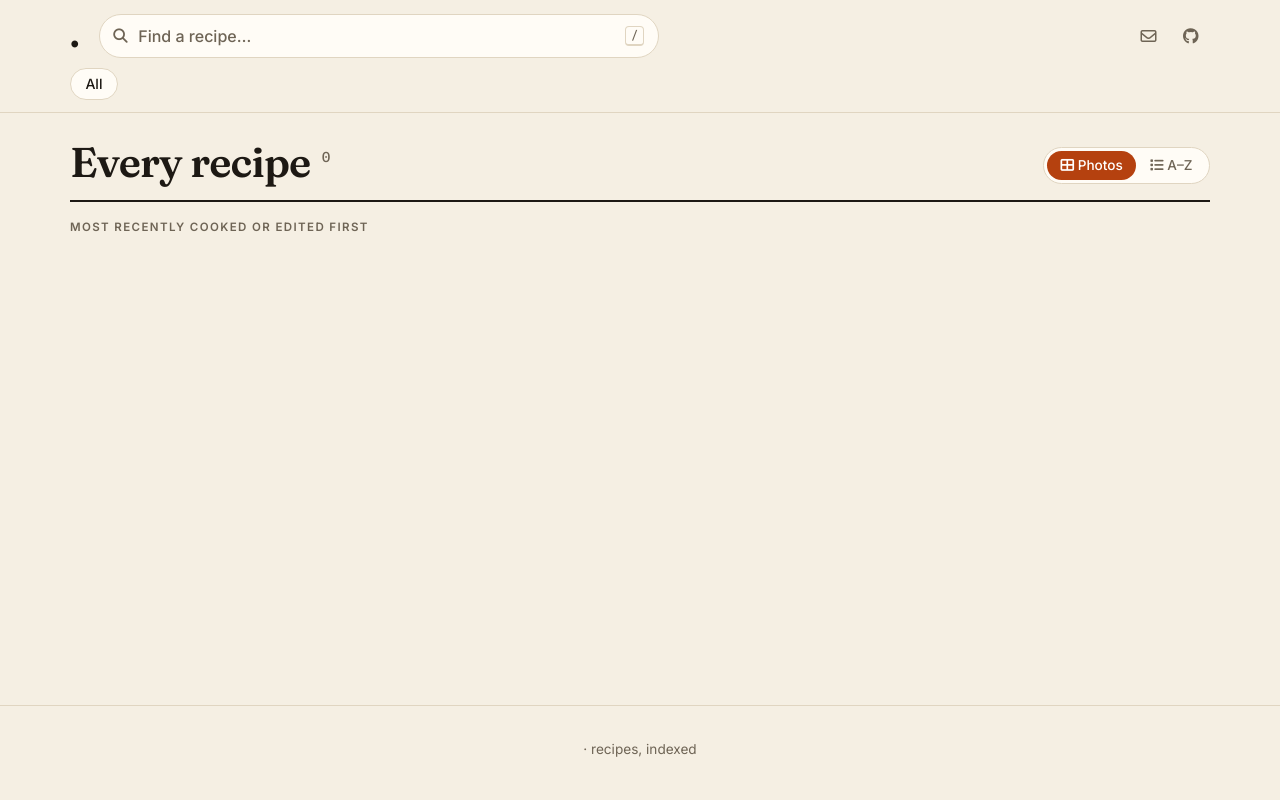
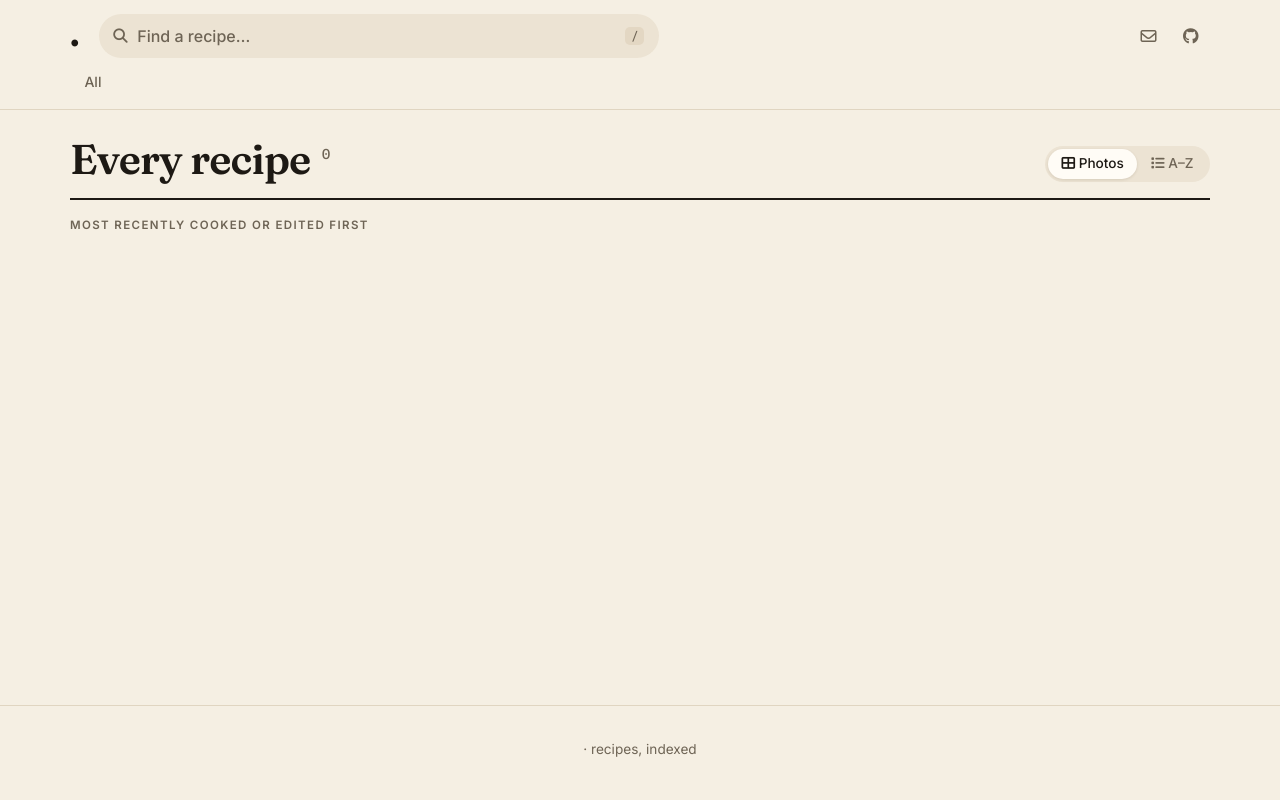
Before and after one commit to tifa/paprika-pages, a FastAPI app: template src/templates/gallery.html in a window 1280 px wide. Run offline with FastAPI, Linux system fonts and the light colour scheme; the template is opened without the code that fills it, so the values that code supplies are empty; style sheets or scripts are compiled from the project's sources; some libraries are stand-ins or nearby versions.

Commit message:
Refine redesign styling and versioning
- Photos view is the default gallery view
- Borderless, softly filled labels, pills and fact tiles
- Crisp shadow on photos in the Photos view only
- Accent ring on photo hover; accent bar on A-Z row hover
- Font stacks moved into CSS custom properties
- Cache-bust CSS/JS with an mtime version query

```diff
--- a/src/app.py
+++ b/src/app.py
@@ -37,6 +37,18 @@ app = FastAPI()
 app.add_middleware(MaintenanceMiddleware)
 app.mount("/static", StaticFiles(directory=STATIC_DIR), name="static")
 templates = Jinja2Templates(directory=_BASE_DIR / "templates")
+
+
+def asset(path: str) -> str:
+    """URL for a static CSS/JS file, stamped with its mtime to bust caches."""
+    try:
+        version = int((STATIC_DIR / path).stat().st_mtime)
+    except OSError:
+        return f"/static/{path}"
+    return f"/static/{path}?v={version}"
+
+
+templates.env.globals["asset"] = asset
 
 
 def base():
--- a/src/scss/_common.scss
+++ b/src/scss/_common.scss
@@ -1,8 +1,10 @@
 // Design tokens + shared mixins. Imported by every page stylesheet.
 
-$display: "Fraunces", Georgia, "Songti TC", "Noto Serif TC", serif;
-$text: "Inter", system-ui, -apple-system, "PingFang TC", "Noto Sans TC", sans-serif;
-$mono: "IBM Plex Mono", ui-monospace, "SF Mono", Menlo, monospace;
+// Font stacks live in CSS custom properties (defined on :root in style.scss)
+// so a theme can swap them without recompiling.
+$display: var(--font-display);
+$text: var(--font-text);
+$mono: var(--font-mono);
 
 $measure: 1180px;
 $bp-wide: 900px;
--- a/src/scss/gallery.scss
+++ b/src/scss/gallery.scss
@@ -29,9 +29,8 @@
 .views {
   display: inline-flex;
   padding: 3px;
-  border: 1px solid var(--rule);
   border-radius: 999px;
-  background: var(--card);
+  background: var(--fill);
   flex-shrink: 0;
 
   button {
@@ -42,8 +41,9 @@
     @include transition(background);
 
     &[aria-selected="true"] {
-      background: var(--accent);
-      color: var(--accent-ink);
+      background: var(--card);
+      color: var(--ink);
+      box-shadow: 0 1px 3px rgb(60 40 20 / 0.12);
     }
   }
 }
--- a/src/scss/style.scss
+++ b/src/scss/style.scss
@@ -1,9 +1,10 @@
 @import "_common";
 
 // ------------------------------------------------------------------
-// Theme
+// Theme (Paprika). Follows the system light/dark setting, which
+// <html data-theme="light|dark"> can override.
 
-:root {
+@mixin paprika-light {
   --paper: #f5efe3;
   --card: #fffcf6;
   --ink: #1d1914;
@@ -14,10 +15,13 @@
   --accent-soft: #f7dfcc;
   --mark: #fbe7a1;
   --thumb: #e9dfcd;
+  --fill: #ece3d3;
+  --fill-strong: #e3d7c3;
+  --img-shadow: 0 1px 1px rgb(70 45 20 / 0.14), 0 3px 6px -1px rgb(70 45 20 / 0.24);
   --shadow: 0 1px 2px rgb(60 40 20 / 0.06), 0 6px 20px -8px rgb(60 40 20 / 0.18);
 }
 
-@mixin dark-tokens {
+@mixin paprika-dark {
   --paper: #16130f;
   --card: #201c16;
   --ink: #f1eadd;
@@ -28,17 +32,28 @@
   --accent-soft: #3b2518;
   --mark: #4a3c12;
   --thumb: #2c261e;
+  --fill: #27211a;
+  --fill-strong: #322a21;
+  --img-shadow: 0 1px 1px rgb(0 0 0 / 0.4), 0 3px 6px -1px rgb(0 0 0 / 0.6);
   --shadow: 0 1px 2px rgb(0 0 0 / 0.4), 0 8px 24px -10px rgb(0 0 0 / 0.6);
+}
+
+:root {
+  --font-display: "Fraunces", Georgia, "Songti TC", "Noto Serif TC", serif;
+  --font-text: "Inter", system-ui, -apple-system, "PingFang TC", "Noto Sans TC", sans-serif;
+  --font-mono: "IBM Plex Mono", ui-monospace, "SF Mono", Menlo, monospace;
+
+  @include paprika-light;
 }
 
 @media (prefers-color-scheme: dark) {
   :root:not([data-theme="light"]) {
-    @include dark-tokens;
+    @include paprika-dark;
   }
 }
 
 :root[data-theme="dark"] {
-  @include dark-tokens;
+  @include paprika-dark;
 }
 
 // ------------------------------------------------------------------
@@ -101,10 +116,9 @@ button {
 
 kbd {
   font: 500 0.75rem/1 $mono;
-  padding: 0.2em 0.45em;
-  border: 1px solid var(--rule);
-  border-bottom-width: 2px;
-  border-radius: 4px;
+  padding: 0.25em 0.5em;
+  background: var(--fill-strong);
+  border-radius: 5px;
   color: var(--muted);
 }
 
@@ -162,11 +176,11 @@ kbd {
     width: 100%;
     font: 500 1rem/1 $text;
     color: var(--ink);
-    background: var(--card);
-    border: 1px solid var(--rule);
+    background: var(--fill);
+    border: 0;
     border-radius: 999px;
-    padding: 0.7rem 2.6rem 0.7rem 2.4rem;
-    @include transition(border-color);
+    padding: 0.75rem 2.6rem 0.75rem 2.4rem;
+    @include transition(background);
     -webkit-appearance: none;
 
     &::placeholder {
@@ -175,7 +189,7 @@ kbd {
 
     &:focus {
       outline: none;
-      border-color: var(--accent);
+      background: var(--card);
       box-shadow: 0 0 0 3px var(--accent-soft);
     }
   }
@@ -238,19 +252,18 @@ kbd {
     font: 500 0.88rem/1 $text;
     padding: 0.5rem 0.9rem;
     border-radius: 999px;
-    border: 1px solid var(--rule);
-    background: var(--card);
+    color: var(--muted);
     @include transition(background);
 
     &:hover {
-      border-color: var(--accent);
-      color: var(--accent);
+      background: var(--fill);
+      color: var(--ink);
     }
 
     &.active {
-      background: var(--ink);
-      border-color: var(--ink);
-      color: var(--paper);
+      background: var(--accent-soft);
+      color: var(--accent);
+      font-weight: 600;
     }
   }
 }
@@ -332,6 +345,10 @@ kbd {
     display: none !important;
   }
 
+  * {
+    box-shadow: none !important;
+  }
+
   body {
     background: #fff;
     color: #000;
--- a/src/templates/base.html
+++ b/src/templates/base.html
@@ -16,7 +16,7 @@
     <link
         href="https://fonts.googleapis.com/css2?family=Fraunces:opsz,wght@9..144,400;9..144,600;9..144,800&family=Inter:wght@400;500;600&family=IBM+Plex+Mono:wght@500&display=swap"
         rel="stylesheet">
-    <link rel="stylesheet" href="/static/css/style.css">
+    <link rel="stylesheet" href="{{ asset('css/style.css') }}">
     {% block styles %}{% endblock %}
 </head>
 
@@ -65,7 +65,7 @@
     </div>
 
     <script src="https://kit.fontawesome.com/604b1fd259.js" crossorigin="anonymous"></script>
-    <script src="/static/js/script.js"></script>
+    <script src="{{ asset('js/script.js') }}"></script>
     {% block scripts %}{% endblock %}
 </body>
 
--- a/src/templates/gallery.html
+++ b/src/templates/gallery.html
@@ -1,7 +1,7 @@
 {% extends "base.html" %}
 
 {% block styles %}
-<link rel="stylesheet" href="/static/css/gallery.css">
+<link rel="stylesheet" href="{{ asset('css/gallery.css') }}">
 {% endblock %}
 
 {% block body_class %}page-gallery{% endblock %}
--- a/src/templates/recipe.html
+++ b/src/templates/recipe.html
@@ -1,7 +1,7 @@
 {% extends "base.html" %}
 
 {% block styles %}
-<link rel="stylesheet" href="/static/css/recipe.css">
+<link rel="stylesheet" href="{{ asset('css/recipe.css') }}">
 {% endblock %}
 
 {% block body_class %}page-recipe{% endblock %}
```
Also changed, not shown: other parts of src/scss/gallery.scss (+29 -13 lines), src/scss/recipe.scss (+4 -7 lines).
